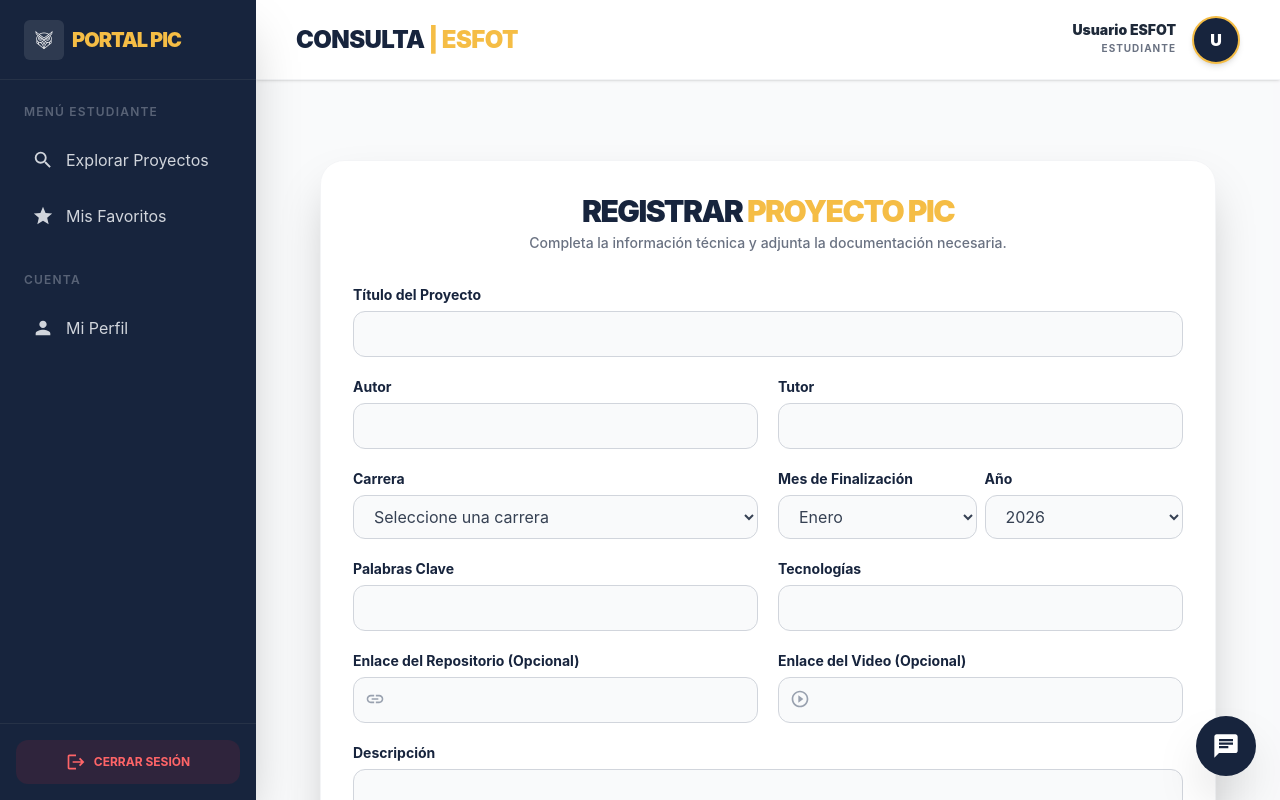
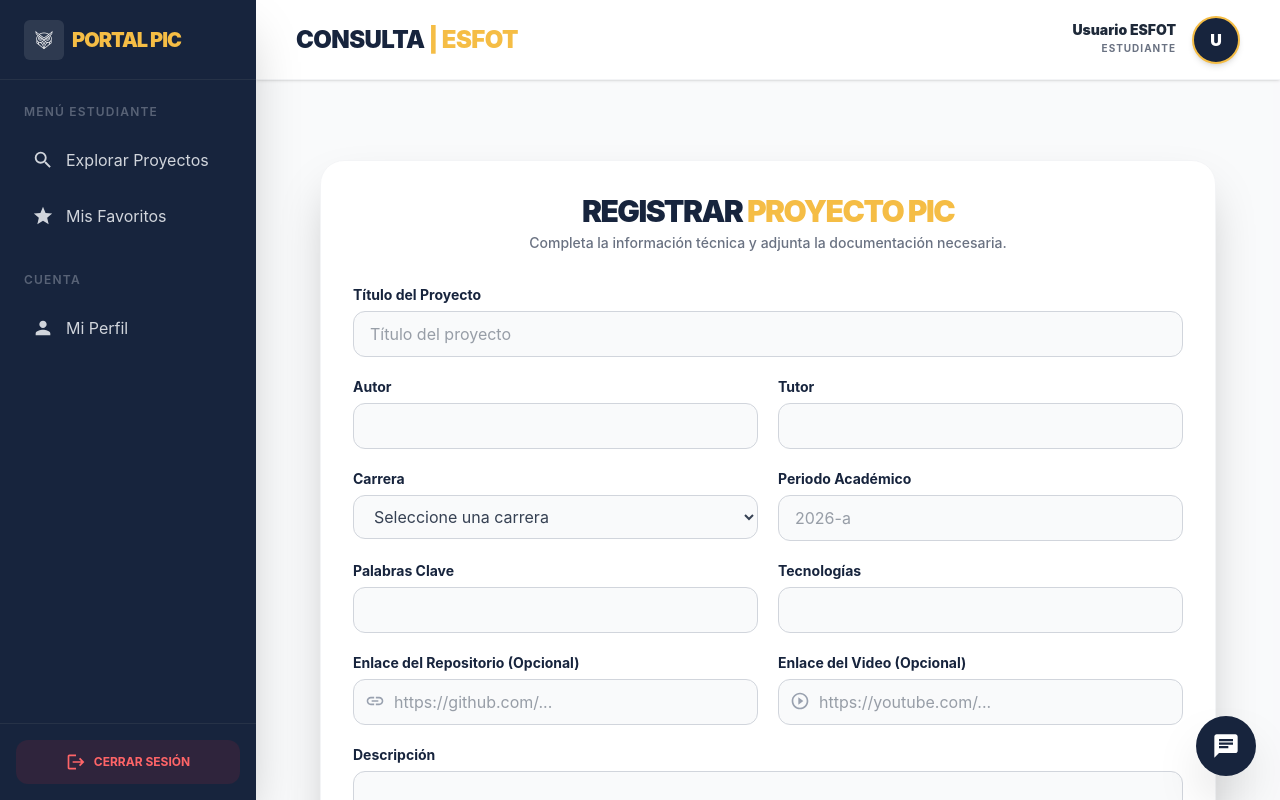
Before and after one commit to NicolasCh25/TESIS_FRONT2026, a React (Vite) app: page /dashboard/create in a window 1280 px wide. Built offline with nearby package versions, Linux system fonts and the light colour scheme; sample sign-in values are in the browser's storage.

Commit message:
Correcion proyectoss

```diff
--- a/src/components/projects/FormularioProyecto.jsx
+++ b/src/components/projects/FormularioProyecto.jsx
@@ -17,15 +17,6 @@ const FormularioProyecto = ({
     reset
   } = useForm();
 
-  // Listas para los selectores
-  const años = Array.from({ length: 10 }, (_, i) => new Date().getFullYear() - i);
-  const meses = [
-    { n: "01", m: "Enero" }, { n: "02", m: "Febrero" }, { n: "03", m: "Marzo" },
-    { n: "04", m: "Abril" }, { n: "05", m: "Mayo" }, { n: "06", m: "Junio" },
-    { n: "07", m: "Julio" }, { n: "08", m: "Agosto" }, { n: "09", m: "Septiembre" },
-    { n: "10", m: "Octubre" }, { n: "11", m: "Noviembre" }, { n: "12", m: "Diciembre" }
-  ];
-
   useEffect(() => {
     if (defaultValues) {
       reset({
@@ -33,6 +24,7 @@ const FormularioProyecto = ({
         autor: defaultValues.autor || "",
         tutor: defaultValues.tutor || "",
         carrera: defaultValues.carrera || "",
+        periodoAcademico: defaultValues.periodoAcademico || "",
         palabrasClave: defaultValues.palabrasClave || "",
         tecnologias: defaultValues.tecnologias || "",
         descripcion: defaultValues.descripcion || "",
@@ -50,29 +42,46 @@ const FormularioProyecto = ({
 
   return (
     <form onSubmit={handleSubmit(onSubmit)} className="space-y-5">
+
       <div className="grid grid-cols-1 md:grid-cols-2 gap-5">
+
         <div className="md:col-span-2">
           <label className={labelClass}>Título del Proyecto</label>
           <input
             type="text"
+            placeholder="Título del proyecto"
             className={inputClass}
             {...register("titulo", { required: "El título es obligatorio" })}
           />
+          {errors.titulo && <p className="text-red-500 text-xs mt-1">{errors.titulo.message}</p>}
         </div>
 
         <div>
           <label className={labelClass}>Autor</label>
-          <input type="text" className={inputClass} {...register("autor", { required: "Requerido" })} />
+          <input
+            type="text"
+            className={inputClass}
+            {...register("autor", { required: "Requerido" })}
+          />
+          {errors.autor && <p className="text-red-500 text-xs mt-1">{errors.autor.message}</p>}
         </div>
 
         <div>
           <label className={labelClass}>Tutor</label>
-          <input type="text" className={inputClass} {...register("tutor", { required: "Requerido" })} />
+          <input
+            type="text"
+            className={inputClass}
+            {...register("tutor", { required: "Requerido" })}
+          />
+          {errors.tutor && <p className="text-red-500 text-xs mt-1">{errors.tutor.message}</p>}
         </div>
 
         <div>
           <label className={labelClass}>Carrera</label>
-          <select className={inputClass} {...register("carrera", { required: "La carrera es obligatoria" })}>
+          <select
+            className={inputClass}
+            {...register("carrera", { required: "La carrera es obligatoria" })}
+          >
             <option value="">Seleccione una carrera</option>
             <option value="Tecnología Superior en Desarrollo de Software">Tecnología Superior en Desarrollo de Software</option>
             <option value="Tecnología Superior en Redes y Telecomunicaciones">Tecnología Superior en Redes y Telecomunicaciones</option>
@@ -81,54 +90,74 @@ const FormularioProyecto = ({
             <option value="Tecnología Superior en Procesamiento Industrial de la Madera">Tecnología Superior en Procesamiento Industrial de la Madera</option>
             <option value="Tecnología Superior en Procesamiento de Alimentos">Tecnología Superior en Procesamiento de Alimentos</option>
           </select>
+          {errors.carrera && <p className="text-red-500 text-xs mt-1">{errors.carrera.message}</p>}
         </div>
 
-        {/* SELECTORES DE MES Y AÑO */}
-        <div className="grid grid-cols-2 gap-2">
-          <div>
-            <label className={labelClass}>Mes de Finalización</label>
-            <select className={inputClass} {...register("mesSel", { required: "Requerido" })}>
-              {meses.map(m => <option key={m.n} value={m.n}>{m.m}</option>)}
-            </select>
-          </div>
-          <div>
-            <label className={labelClass}>Año</label>
-            <select className={inputClass} {...register("añoSel", { required: "Requerido" })}>
-              {años.map(a => <option key={a} value={a}>{a}</option>)}
-            </select>
-          </div>
+        <div>
+          <label className={labelClass}>Periodo Académico</label>
+          <input
+            placeholder="2026-a"
+            className={inputClass}
+            {...register("periodoAcademico", { required: "Requerido" })}
+          />
+          {errors.periodoAcademico && <p className="text-red-500 text-xs mt-1">{errors.periodoAcademico.message}</p>}
         </div>
 
         <div>
           <label className={labelClass}>Palabras Clave</label>
-          <input className={inputClass} {...register("palabrasClave", { required: "Requerido" })} />
+          <input
+            className={inputClass}
+            {...register("palabrasClave", { required: "Requerido" })}
+          />
+          {errors.palabrasClave && <p className="text-red-500 text-xs mt-1">{errors.palabrasClave.message}</p>}
         </div>
 
         <div>
           <label className={labelClass}>Tecnologías</label>
-          <input className={inputClass} {...register("tecnologias", { required: "Requerido" })} />
+          <input
+            className={inputClass}
+            {...register("tecnologias", { required: "Requerido" })}
+          />
+          {errors.tecnologias && <p className="text-red-500 text-xs mt-1">{errors.tecnologias.message}</p>}
         </div>
 
+        {/* Repositorio (Opcional - Sin validación required) */}
         <div>
           <label className={labelClass}>Enlace del Repositorio (Opcional)</label>
           <div className="relative">
             <MdLink className="absolute left-3 top-3 text-gray-400" size={20} />
-            <input type="url" className={`${inputClass} pl-10`} {...register("repositorio")} />
+            <input
+              type="url"
+              placeholder="https://github.com/..."
+              className={`${inputClass} pl-10`}
+              {...register("repositorio")}
+            />
           </div>
         </div>
 
+        {/* Video (Opcional - Sin validación required) */}
         <div>
           <label className={labelClass}>Enlace del Video (Opcional)</label>
           <div className="relative">
             <MdPlayCircleOutline className="absolute left-3 top-3 text-gray-400" size={20} />
-            <input type="url" className={`${inputClass} pl-10`} {...register("video")} />
+            <input
+              type="url"
+              placeholder="https://youtube.com/..."
+              className={`${inputClass} pl-10`}
+              {...register("video")}
+            />
           </div>
         </div>
+
       </div>
 
       <div>
         <label className={labelClass}>Descripción</label>
-        <textarea className={`${inputClass} h-32 resize-none`} {...register("descripcion", { required: "Requerido" })} />
+        <textarea
+          className={`${inputClass} h-32 resize-none`}
+          {...register("descripcion", { required: "Requerido" })}
+        />
+        {errors.descripcion && <p className="text-red-500 text-xs mt-1">{errors.descripcion.message}</p>}
       </div>
 
       <div className="p-5 border-2 border-dashed border-gray-200 rounded-2xl bg-gray-50/50">
@@ -148,6 +177,7 @@ const FormularioProyecto = ({
       >
         {cargando ? "PROCESANDO..." : "FINALIZAR REGISTRO"}
       </button>
+
     </form>
   );
 };
--- a/src/pages/CrearProyecto.jsx
+++ b/src/pages/CrearProyecto.jsx
@@ -21,32 +21,32 @@ const CrearProyecto = () => {
 
     setCargando(true);
     try {
+      // ✅ Limpieza de la URL para evitar errores de conexión
       const baseUrl = import.meta.env.VITE_BACKEND_URL.replace(/\/$/, "");
       const url = `${baseUrl}api/proyectos`;
 
       const formData = new FormData();
 
-      // ✅ CÁLCULO DE PERIODO (Igual que el CURL exitoso)
-      const mesInt = parseInt(dataForm.mesSel);
-      const periodoCalculado = `${dataForm.añoSel}-${mesInt <= 6 ? "a" : "b"}`;
-
-      // Inyectamos los datos manteniendo tu estructura original
+      // Datos obligatorios y descriptivos
       formData.append("titulo", dataForm.titulo);
       formData.append("descripcion", dataForm.descripcion);
       formData.append("autor", dataForm.autor);
       formData.append("tutor", dataForm.tutor);
       formData.append("palabrasClave", dataForm.palabrasClave);
       formData.append("tecnologias", dataForm.tecnologias);
-      formData.append("periodoAcademico", periodoCalculado);
+      formData.append("periodoAcademico", dataForm.periodoAcademico);
       formData.append("carrera", dataForm.carrera);
+
+      // ✅ Campos opcionales (Repositorio y Video)
       formData.append("repositorio", dataForm.repositorio || "");
       formData.append("video", dataForm.video || "");
 
-      // ✅ FECHA EN FORMATO DD-MM-YYYY (Copiado del CURL exitoso)
-      // Usamos el día 01 por defecto para el mes seleccionado
-      const fechaCURL = `01-${dataForm.mesSel}-${dataForm.añoSel}`;
-      formData.append("fecha", fechaCURL);
+      // ✅ CORRECCIÓN DE FECHA: Se envía en formato YYYY-MM-DD para evitar el error de "Cast to date failed"
+      const f = new Date();
+      const fecha = `${f.getFullYear()}-${String(f.getMonth() + 1).padStart(2, '0')}-${String(f.getDate()).padStart(2, '0')}`;
+      formData.append("fecha", fecha);
 
+      // Manejo del archivo PDF
       if (archivo) {
         formData.append("archivoPDF", archivo);
       }
```
